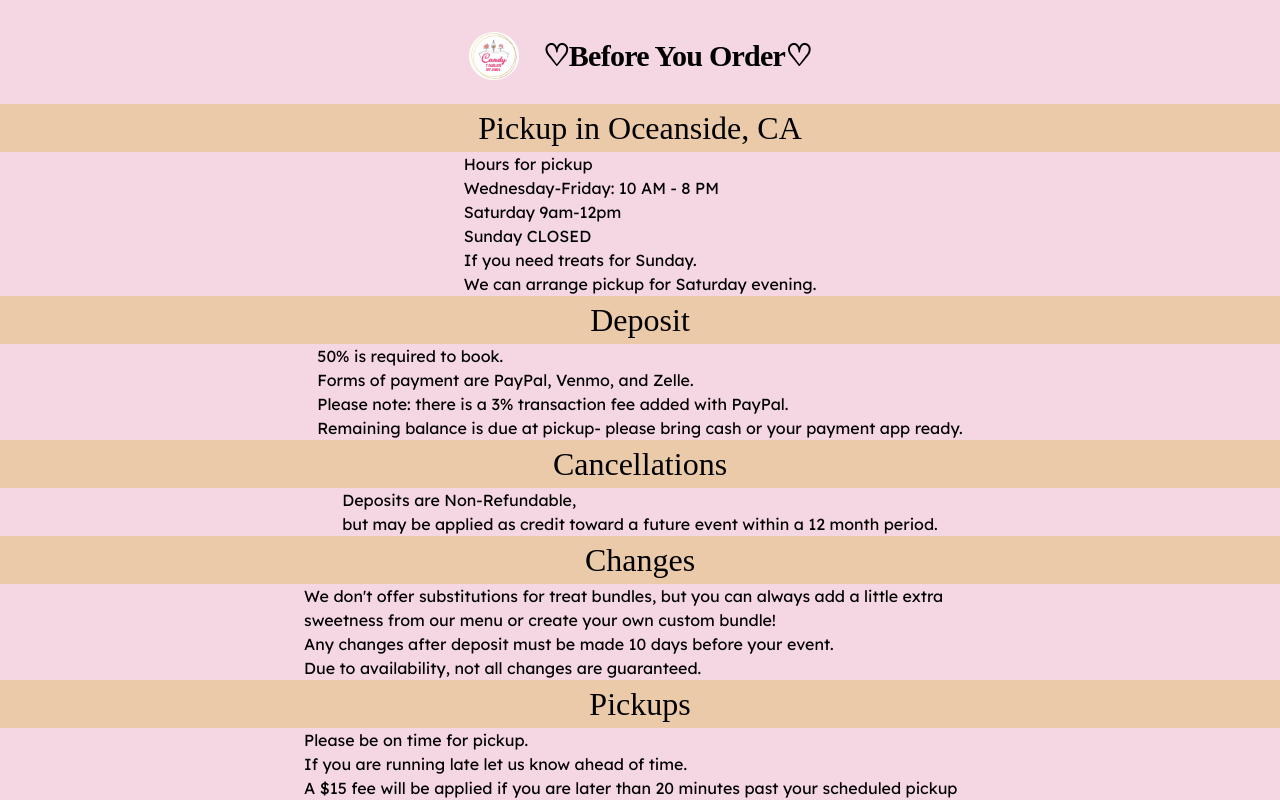
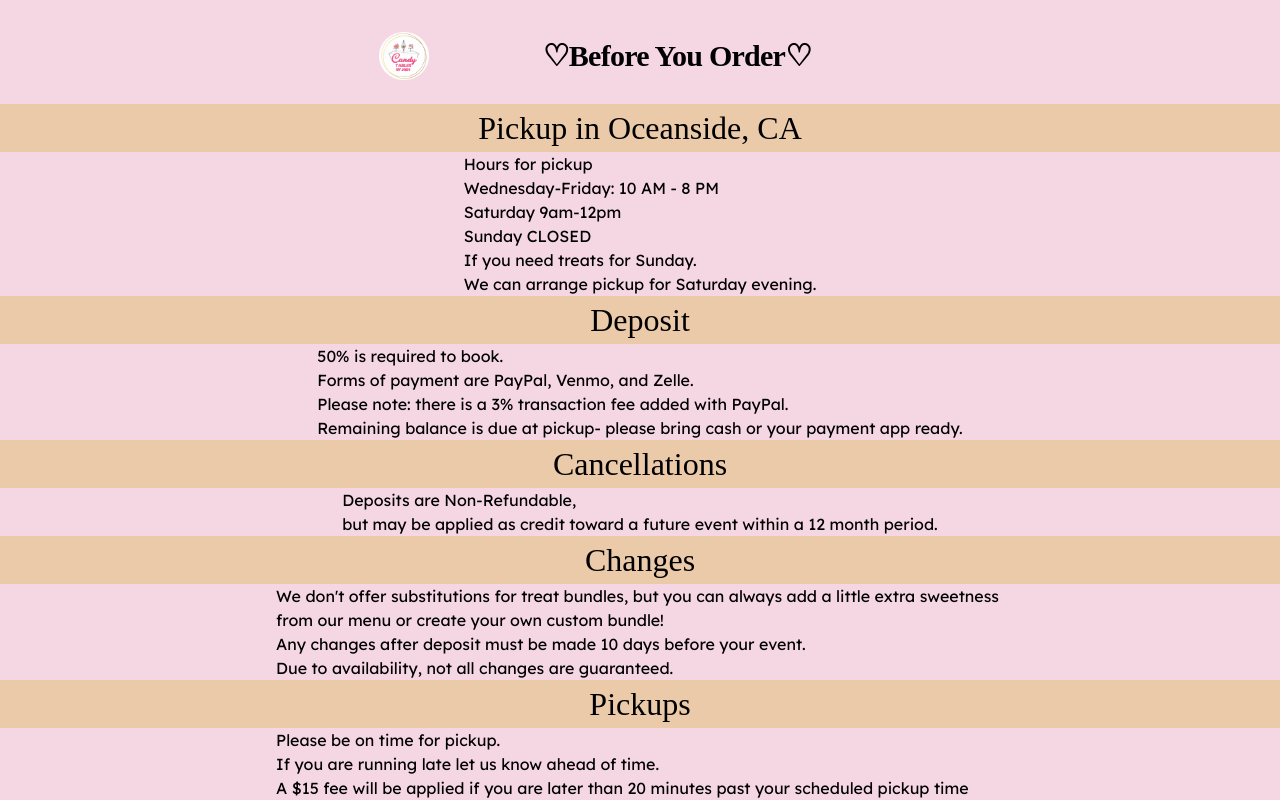
Before and after one commit to AbelAguilarAguirre/candy-tables-by-jade, a Next.js app: page /beforeYouBuy in a window 1280 px wide. Shown: the top 800 px of the page. Built offline with nearby package versions, Linux system fonts and the light colour scheme; a web font is replaced by a local one.

Commit message:
fixed sizing

```diff
--- a/app/beforeYouBuy/page.tsx
+++ b/app/beforeYouBuy/page.tsx
@@ -4,7 +4,7 @@ import LinkButton from "../Components/LinkButton";
 export default function BeforeYouBuy() {
     return (
         <div className="flex min-h-screen items-center justify-center bg-background font-sans dark:bg-black">
-            <main className="flex min-h-screen w-full max-w-3xl flex-col items-center py-8 px-12 dark:bg-black ">
+            <main className="flex min-h-screen w-full max-w-3xl flex-col items-center py-8 px-5 dark:bg-black ">
                 <div className="w-full flex flex-row items-center gap-6 text-center justify-center ">
                     <Image
                         src="/logo.webp"
@@ -13,7 +13,7 @@ export default function BeforeYouBuy() {
                         height={50}
                         style={{ marginBottom: 24 }}
                     />
-                    <h1 className="max-w-md text-3xl font-semibold leading-10 tracking-tight dark:text-white mb-6">
+                    <h1 className="max-w-md text-3xl font-semibold leading-10 grow tracking-tight dark:text-white mb-6">
                         ♡Before You Order♡
                     </h1>
                 </div>
```
